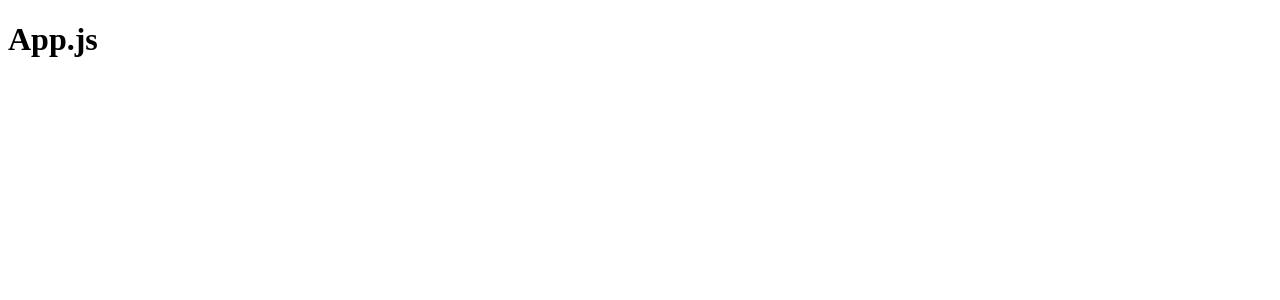
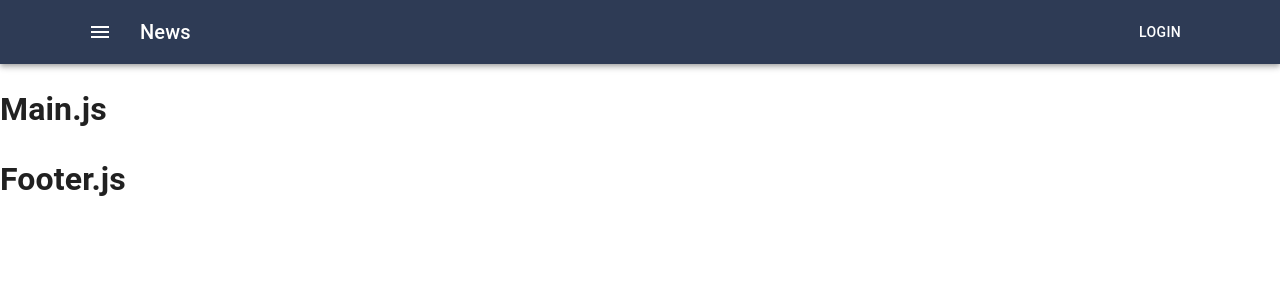
Before and after one commit to teresa1707/fakeShop, a React (Create React App) app: page / in a window 1280 px wide. Shown: the top 300 px of the page. Built offline with nearby package versions, Linux system fonts and the light colour scheme.

Commit message:
added @mui

```diff
--- /dev/null
+++ b/jsconfig.json
@@ -0,0 +1,6 @@
+{
+  "compilerOptions": {
+    "baseUrl": "src"
+  },
+  "include": ["src"]
+}
--- a/package.json
+++ b/package.json
@@ -3,6 +3,10 @@
   "version": "0.1.0",
   "private": true,
   "dependencies": {
+    "@emotion/react": "^11.9.3",
+    "@emotion/styled": "^11.9.3",
+    "@mui/icons-material": "^5.8.4",
+    "@mui/material": "^5.9.0",
     "@testing-library/jest-dom": "^5.16.4",
     "@testing-library/react": "^13.3.0",
     "@testing-library/user-event": "^13.5.0",
--- a/src/container/App/App.js
+++ b/src/container/App/App.js
@@ -1,11 +1,16 @@
 import React from 'react'
+import { Footer } from 'container/Footer/Footer'
+import { Header } from 'container/Header/Header'
+import { Main } from 'container/Main/Main'
+import { CssBaseline } from '@mui/material'
 
-const App = () => {
+export const App = () => {
     return (
         <>
-            <h1>App.js</h1>
+            <CssBaseline />
+            <Header />
+            <Main />
+            <Footer />
         </>
     )
 }
-
-export default App
--- /dev/null
+++ b/src/container/Footer/Footer.js
@@ -0,0 +1,9 @@
+import React from 'react'
+
+export const Footer = () => {
+    return (
+        <>
+            <h1>Footer.js</h1>
+        </>
+    )
+}
--- /dev/null
+++ b/src/container/Header/Header.js
@@ -0,0 +1,38 @@
+import React from 'react'
+import AppBar from '@mui/material/AppBar'
+import Toolbar from '@mui/material/Toolbar'
+import Typography from '@mui/material/Typography'
+import Button from '@mui/material/Button'
+import IconButton from '@mui/material/IconButton'
+import MenuIcon from '@mui/icons-material/Menu'
+import { Container } from '@mui/material'
+
+export const Header = () => {
+    return (
+        <>
+            <AppBar position="static" style={{ background: '#2E3B55' }}>
+                <Container>
+                    <Toolbar>
+                        <IconButton
+                            size="large"
+                            edge="start"
+                            color="inherit"
+                            aria-label="menu"
+                            sx={{ mr: 2 }}
+                        >
+                            <MenuIcon />
+                        </IconButton>
+                        <Typography
+                            variant="h6"
+                            component="div"
+                            sx={{ flexGrow: 1 }}
+                        >
+                            News
+                        </Typography>
+                        <Button color="inherit">Login</Button>
+                    </Toolbar>
+                </Container>
+            </AppBar>
+        </>
+    )
+}
--- /dev/null
+++ b/src/container/Main/Main.js
@@ -0,0 +1,9 @@
+import React from 'react'
+
+export const Main = () => {
+    return (
+        <>
+            <h1>Main.js</h1>
+        </>
+    )
+}
--- a/src/index.js
+++ b/src/index.js
@@ -1,6 +1,6 @@
 import React from 'react'
 import ReactDOM from 'react-dom/client'
-import App from './container/App/App'
+import { App } from './container/App/App'
 
 const root = ReactDOM.createRoot(document.getElementById('root'))
 root.render(<App />)
```
Also changed, not shown: 1 other file (tests, documents, lock files or other folders).
